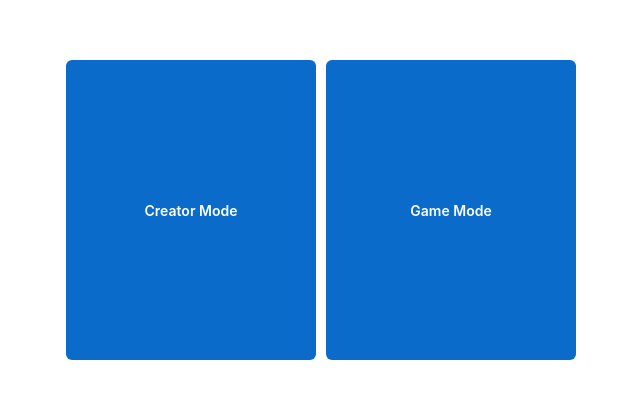
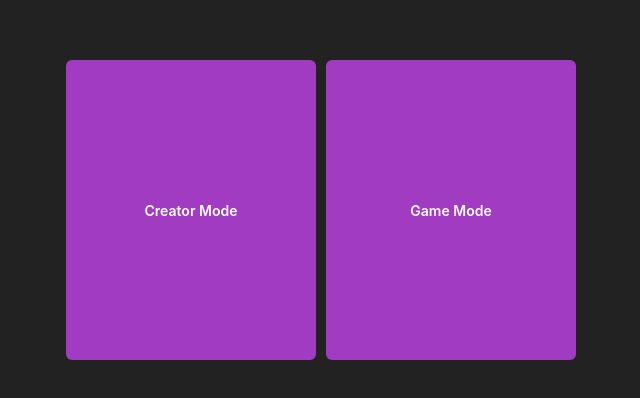
Before and after one commit to KodingKamp/QuestBoard, a React (Vite) app: page / in a window 1280 px wide. Shown: the part 190-588 px from the top of the page, without its empty margins (319-959 px from the left). Built offline with nearby package versions, Linux system fonts and the light colour scheme.

Commit message:
Created color theme

```diff
--- a/src/index.css
+++ b/src/index.scss
@@ -1,3 +1,5 @@
+@import './styles//variables.scss';
+
 :root {
   font-family: Inter, system-ui, Avenir, Helvetica, Arial, sans-serif;
 }
@@ -10,4 +12,5 @@
 body {
   margin: 0;
   padding: 0;
+  background: $bg-color;
 }
--- /dev/null
+++ b/src/styles/theme.js
@@ -0,0 +1,25 @@
+import { extendTheme } from "@mui/joy";
+
+// Utilized https://maketintsandshades.com/ and
+// grabbed every other color from white toward black
+export const theme = extendTheme({
+  colorSchemes: {
+    light: {
+      palette: {
+        primary: {
+          // Purple
+          50: '#FFFFFF',
+          100: '#F4E9F8',
+          200: '#DFBEEB',
+          300: '#CA92DD',
+          400: '#B566CF',
+          500: '#A03BC2',
+          600: '#9525BB', // Main color
+          700: '#771E96',
+          800: '#591670',
+          900: '#3C0F4B',
+        },
+      },
+    },
+  },
+});
--- /dev/null
+++ b/src/styles/variables.scss
@@ -0,0 +1,3 @@
+$bg-color: #222;
+
+$primary: #9525BB;
```
Also changed, not shown: src/main.jsx (+6 -2 lines).
